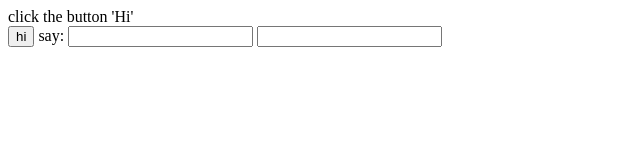
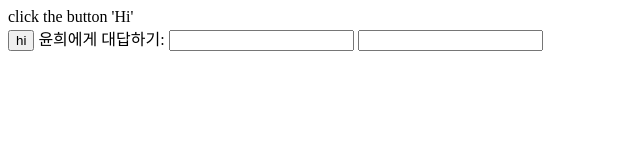
Before and after one commit to joo0421/java1, a plain HTML site: page ex2.html in a window 1280 px wide. Shown: the whole page, without its empty margins (0-640 px from the left). Drawn offline with Linux system fonts and the light colour scheme.

Commit message:
Update ex2.html

```diff
--- a/ex2.html
+++ b/ex2.html
@@ -7,7 +7,7 @@
   <body>
     click the button 'Hi' <br>
     <input type="button" value="hi" onclick="alert('언니! 안녕!')">
-    say:
+    윤희에게 대답하기:
 <input type="text" onkeydown="alert('여기말구 오른쪽에!')">
     <input type="text" onchange="alert('잘있다가 퇴근행!')">
 
```
